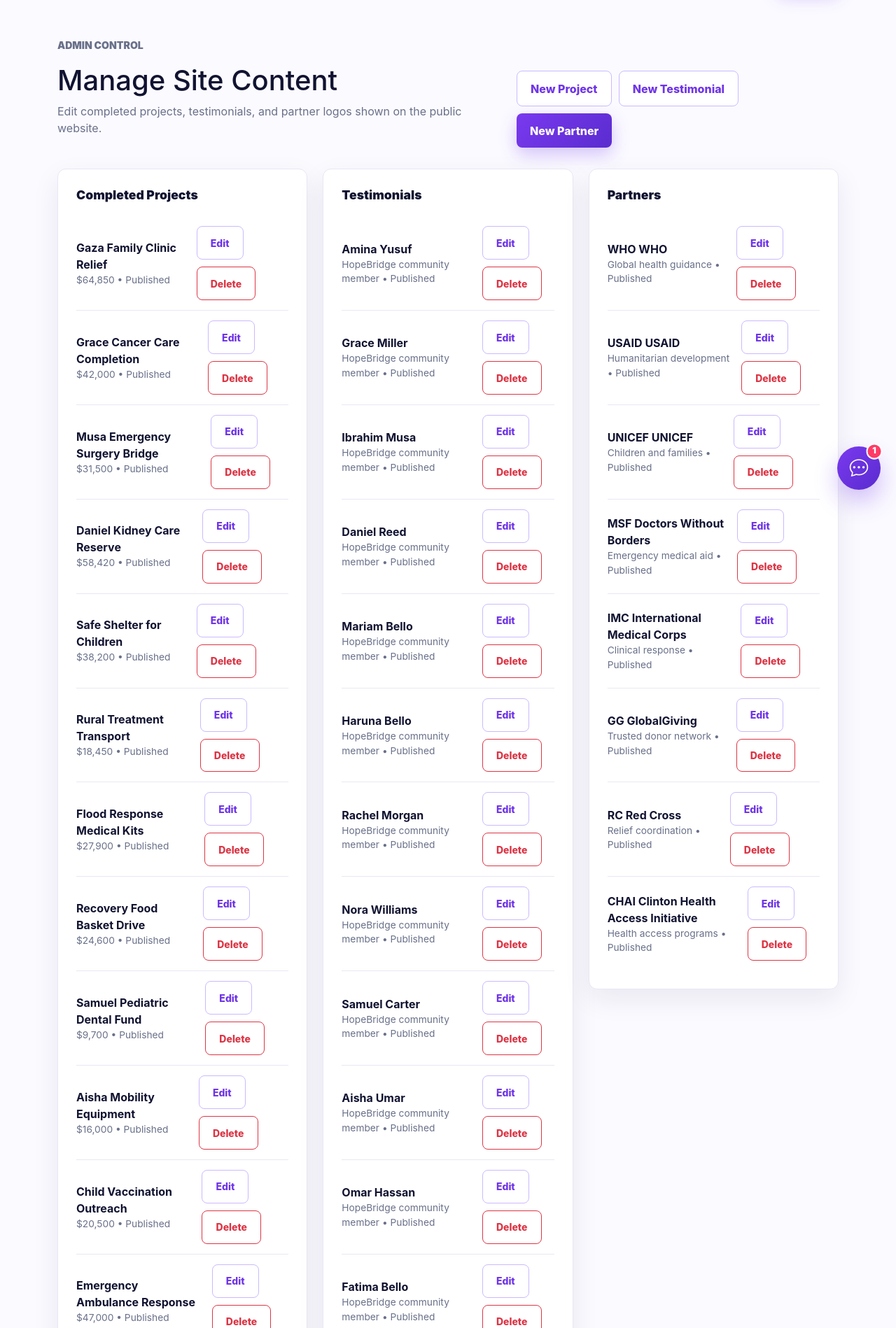
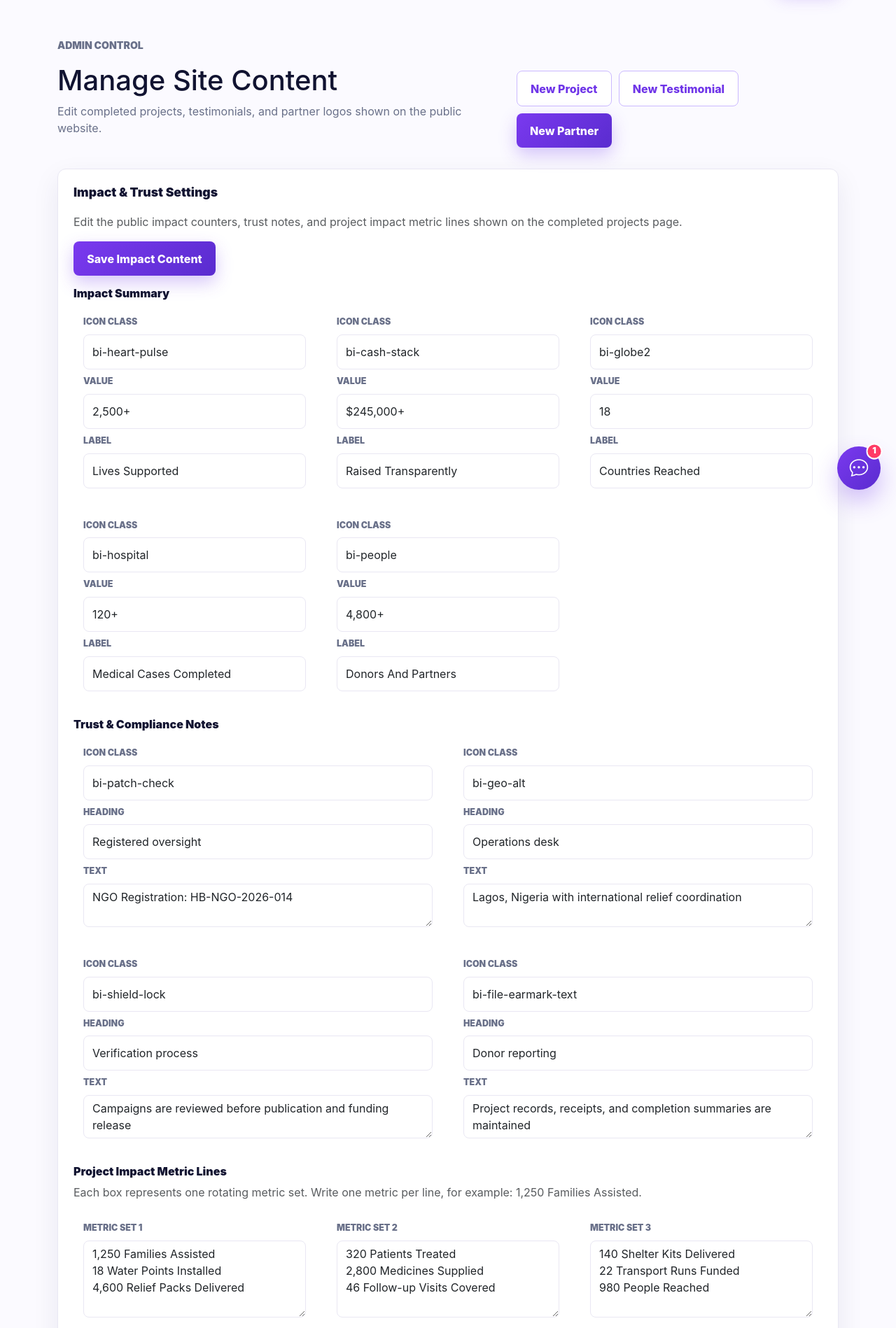
Before and after one commit to ubyobot-bit/hope-bridge, a Flask app: page /admin/content in a window 1280 px wide. Shown: the part 78-1976 px from the top of the page at 70% size. Run offline with Flask 3, Linux system fonts and the light colour scheme; a user stored in the database is signed in; tables that the repository leaves empty hold one stand-in row (values such as "Sample post").

Commit message:
Make impact content admin editable

```diff
--- a/app.py
+++ b/app.py
@@ -1,5 +1,6 @@
 import os
 import csv
+import json
 import secrets
 import smtplib
 from functools import wraps
@@ -615,6 +616,9 @@ DEFAULT_SETTINGS = {
     "bank_name": BANK_ACCOUNT["bank_name"],
     "bank_account_name": BANK_ACCOUNT["account_name"],
     "bank_account_number": BANK_ACCOUNT["account_number"],
+    "impact_summary_json": "",
+    "trust_summary_json": "",
+    "project_metrics_json": "",
 }
 
 EXECUTIVES = [
@@ -1052,6 +1056,77 @@ def campaign_days_remaining(campaign):
     return max(1, 30 - (elapsed % 30))
 
 
+def parse_editable_json_setting(key, fallback):
+    raw = get_setting(key, "")
+    if not raw:
+        return fallback
+    try:
+        value = json.loads(raw)
+    except (TypeError, ValueError):
+        return fallback
+    return value if isinstance(value, list) and value else fallback
+
+
+def get_impact_summary():
+    return parse_editable_json_setting("impact_summary_json", IMPACT_SUMMARY)
+
+
+def get_trust_summary():
+    return parse_editable_json_setting("trust_summary_json", TRUST_SUMMARY)
+
+
+def get_project_metric_sets():
+    normalized = []
+    for metric_set in parse_editable_json_setting("project_metrics_json", PROJECT_METRIC_SETS):
+        cleaned = []
+        for item in metric_set:
+            if isinstance(item, (list, tuple)) and len(item) >= 2:
+                cleaned.append((item[0], item[1]))
+        if cleaned:
+            normalized.append(cleaned)
+    return normalized or PROJECT_METRIC_SETS
+
+
+def editable_content_settings():
+    return {
+        "impact_summary": get_impact_summary(),
+        "trust_summary": get_trust_summary(),
+        "project_metrics": get_project_metric_sets(),
+    }
+
+
+def save_editable_content_settings(form):
+    impact_items = []
+    for index, default in enumerate(IMPACT_SUMMARY):
+        impact_items.append({
+            "icon": form.get(f"impact_icon_{index}", default["icon"]).strip() or default["icon"],
+            "value": form.get(f"impact_value_{index}", default["value"]).strip() or default["value"],
+            "label": form.get(f"impact_label_{index}", default["label"]).strip() or default["label"],
+        })
+    trust_items = []
+    for index, default in enumerate(TRUST_SUMMARY):
+        trust_items.append({
+            "icon": form.get(f"trust_icon_{index}", default["icon"]).strip() or default["icon"],
+            "title": form.get(f"trust_title_{index}", default["title"]).strip() or default["title"],
+            "text": form.get(f"trust_text_{index}", default["text"]).strip() or default["text"],
+        })
+    metric_sets = []
+    for index, default_set in enumerate(PROJECT_METRIC_SETS):
+        raw_lines = form.get(f"project_metrics_{index}", "").splitlines()
+        metrics = []
+        for line_index, line in enumerate(raw_lines):
+            text_value = line.strip()
+            if text_value:
+                icon = default_set[line_index % len(default_set)][0] if default_set else "bi-check-circle"
+                metrics.append((icon, text_value))
+        if not metrics:
+            metrics = default_set
+        metric_sets.append(metrics)
+    set_setting("impact_summary_json", json.dumps(impact_items))
+    set_setting("trust_summary_json", json.dumps(trust_items))
+    set_setting("project_metrics_json", json.dumps(metric_sets))
+
+
 def project_impact(index):
     badge, icon, badge_class = PROJECT_BADGES[index % len(PROJECT_BADGES)]
     return {
@@ -1060,7 +1135,7 @@ def project_impact(index):
         "badge_class": badge_class,
         "country": PROJECT_COUNTRIES[index % len(PROJECT_COUNTRIES)],
         "date": PROJECT_DATES[index % len(PROJECT_DATES)],
-        "metrics": PROJECT_METRIC_SETS[index % len(PROJECT_METRIC_SETS)],
+        "metrics": get_project_metric_sets()[index % len(get_project_metric_sets())],
     }
 
 
@@ -1078,8 +1153,8 @@ def inject_template_globals():
         "is_admin_context": is_admin_user(),
         "site_settings": get_settings(),
         "support_chat_history": get_support_chat_history(),
-        "impact_summary": IMPACT_SUMMARY,
-        "trust_summary": TRUST_SUMMARY,
+        "impact_summary": get_impact_summary(),
+        "trust_summary": get_trust_summary(),
         "project_impact": project_impact,
         "campaign_days_remaining": campaign_days_remaining,
     }
@@ -1975,7 +2050,18 @@ def admin_content():
         projects=CompletedProject.query.order_by(CompletedProject.sort_order.asc(), CompletedProject.id.asc()).all(),
         testimonials=Testimonial.query.order_by(Testimonial.sort_order.asc(), Testimonial.id.asc()).all(),
         partners=Partner.query.order_by(Partner.sort_order.asc(), Partner.id.asc()).all(),
+        editable_settings=editable_content_settings(),
     )
+
+
+@app.route("/admin/content/impact", methods=["POST"])
+@login_required
+@admin_required
+def admin_update_impact_content():
+    save_editable_content_settings(request.form)
+    db.session.commit()
+    flash("Impact and trust content updated.", "success")
+    return redirect(url_for("admin_content"))
 
 
 @app.route("/admin/project/new", methods=["GET", "POST"])
@@ -2099,7 +2185,17 @@ def admin_delete_partner(partner_id):
 @admin_required
 def admin_settings():
     if request.method == "POST":
-        for key in DEFAULT_SETTINGS:
+        settings_fields = (
+            "support_phone",
+            "support_email",
+            "support_facebook",
+            "support_tiktok",
+            "support_whatsapp",
+            "bank_name",
+            "bank_account_name",
+            "bank_account_number",
+        )
+        for key in settings_fields:
             set_setting(key, request.form.get(key, "").strip())
         db.session.commit()
         flash("Site settings updated.", "success")
--- a/static/css/style.css
+++ b/static/css/style.css
@@ -2674,3 +2674,31 @@ a {
     font-size: 1.1rem;
     font-weight: 950;
 }
+
+
+.editable-impact-form {
+    padding: 22px;
+}
+
+.admin-subheading {
+    color: var(--ink);
+    font-size: 1rem;
+    font-weight: 950;
+}
+
+.admin-edit-box {
+    display: grid;
+    gap: 8px;
+    padding: 14px;
+    border: 1px solid var(--border);
+    border-radius: 8px;
+    background: #fff;
+}
+
+.admin-edit-box label {
+    margin: 0;
+    color: var(--muted);
+    font-size: .78rem;
+    font-weight: 900;
+    text-transform: uppercase;
+}
--- a/templates/admin_content.html
+++ b/templates/admin_content.html
@@ -16,6 +16,59 @@
                 <a class="btn btn-primary" href="{{ url_for('admin_partner_form') }}">New Partner</a>
             </div>
         </div>
+
+        <form class="panel-card editable-impact-form mb-4" method="post" action="{{ url_for('admin_update_impact_content') }}">
+            <div class="d-flex flex-wrap justify-content-between align-items-start gap-3 mb-3">
+                <div>
+                    <h3>Impact &amp; Trust Settings</h3>
+                    <p class="text-muted mb-0">Edit the public impact counters, trust notes, and project impact metric lines shown on the completed projects page.</p>
+                </div>
+                <button class="btn btn-primary" type="submit">Save Impact Content</button>
+            </div>
+            <h5 class="admin-subheading">Impact Summary</h5>
+            <div class="row g-3">
+                {% for item in editable_settings.impact_summary %}
+                <div class="col-md-6 col-xl-4">
+                    <div class="admin-edit-box">
+                        <label>Icon class</label>
+                        <input class="form-control" name="impact_icon_{{ loop.index0 }}" value="{{ item.icon }}">
+                        <label>Value</label>
+                        <input class="form-control" name="impact_value_{{ loop.index0 }}" value="{{ item.value }}">
+                        <label>Label</label>
+                        <input class="form-control" name="impact_label_{{ loop.index0 }}" value="{{ item.label }}">
+                    </div>
+                </div>
+                {% endfor %}
+            </div>
+            <h5 class="admin-subheading mt-4">Trust &amp; Compliance Notes</h5>
+            <div class="row g-3">
+                {% for item in editable_settings.trust_summary %}
+                <div class="col-md-6">
+                    <div class="admin-edit-box">
+                        <label>Icon class</label>
+                        <input class="form-control" name="trust_icon_{{ loop.index0 }}" value="{{ item.icon }}">
+                        <label>Heading</label>
+                        <input class="form-control" name="trust_title_{{ loop.index0 }}" value="{{ item.title }}">
+                        <label>Text</label>
+                        <textarea class="form-control" name="trust_text_{{ loop.index0 }}" rows="2">{{ item.text }}</textarea>
+                    </div>
+                </div>
+                {% endfor %}
+            </div>
+            <h5 class="admin-subheading mt-4">Project Impact Metric Lines</h5>
+            <p class="text-muted">Each box represents one rotating metric set. Write one metric per line, for example: 1,250 Families Assisted.</p>
+            <div class="row g-3">
+                {% for metric_set in editable_settings.project_metrics %}
+                <div class="col-md-6 col-xl-4">
+                    <div class="admin-edit-box">
+                        <label>Metric set {{ loop.index }}</label>
+                        <textarea class="form-control" name="project_metrics_{{ loop.index0 }}" rows="4">{% for icon, metric in metric_set %}{{ metric }}{% if not loop.last %}
+{% endif %}{% endfor %}</textarea>
+                    </div>
+                </div>
+                {% endfor %}
+            </div>
+        </form>
         <div class="admin-content-grid">
             <div class="panel-card">
                 <h3>Completed Projects</h3>
--- a/templates/index.html
+++ b/templates/index.html
@@ -94,10 +94,6 @@
                             <span><i class="bi {{ icon }}"></i>{{ metric }}</span>
                             {% endfor %}
                         </div>
-                        <div class="project-actions">
-                            <a class="btn btn-sm btn-primary" href="{{ url_for('completed_projects') }}#project-{{ loop.index }}">View Story</a>
-                            <a class="btn btn-sm btn-outline-primary" href="{{ url_for('completed_projects') }}#project-{{ loop.index }}">Donor Report</a>
-                        </div>
                     </div>
                 </article>
             </div>
--- a/templates/projects.html
+++ b/templates/projects.html
@@ -61,11 +61,6 @@
                             <span><i class="bi {{ icon }}"></i>{{ metric }}</span>
                             {% endfor %}
                         </div>
-                        <div class="project-actions three-actions">
-                            <a class="btn btn-sm btn-primary" href="#project-{{ loop.index }}">View Story</a>
-                            <a class="btn btn-sm btn-outline-primary" href="#project-{{ loop.index }}">Donor Report</a>
-                            <a class="btn btn-sm btn-light" href="#project-{{ loop.index }}">Before &amp; After Photos</a>
-                        </div>
                     </div>
                 </article>
             </div>
```
Also changed, not shown: tests/test_app.py (+50 -2 lines).
